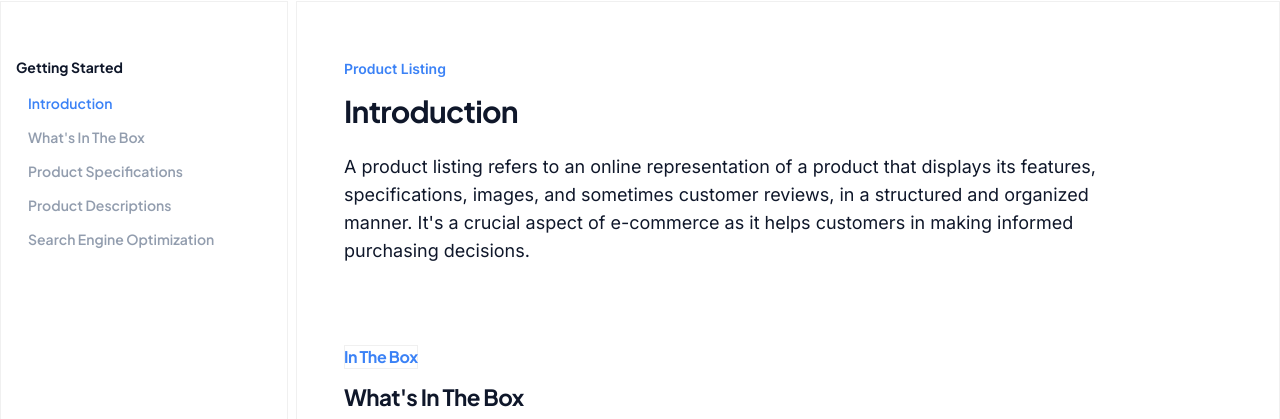
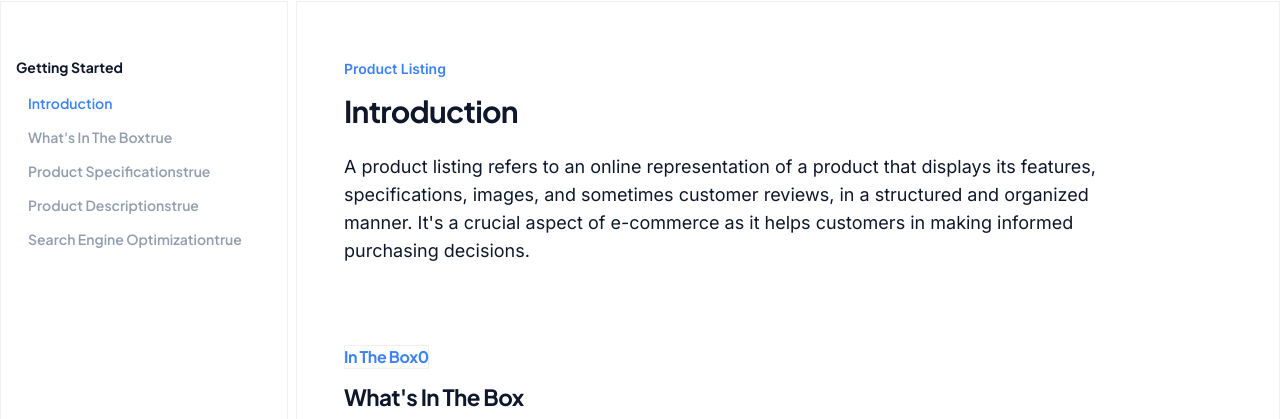
Before and after one commit to rogelcristobal/digiDirect-vite, a React (Vite) app: page / in a window 1280 px wide. Shown: the part 79-498 px from the top of the page. Built offline with nearby package versions, Linux system fonts and the light colour scheme.

Commit message:
update view value with react-intersection-observer inView value

```diff
--- a/src/components/Section.jsx
+++ b/src/components/Section.jsx
@@ -1,12 +1,11 @@
 import React from "react";
-import { useState, useEffect, useRef } from "react";
+import { useContext, useEffect, useRef } from "react";
 import { useInView } from "react-intersection-observer";
-import { motion } from "framer-motion";
-const Section = ({ title, children, category, child, id, hash }) => {
-  const [sticky, setSticky] = useState(false);
-  const { ref, entry,inView} = useInView();
-  const parentRef = useRef(null);
-
+import DocsContext from "../context/DocsContext";
+const Section = ({ title, children, category, child, itemID, hash }) => {
+  const { ref, entry,inView} = useInView()
+  const {setState,state} = useContext(DocsContext)
+  // text? 1 word=> return text: camel-case
   const camelCaseAndRemoveSpaces=(value)=>{
     if(value.split(" ").Length === 1){
        console.log(value)
@@ -19,26 +18,31 @@ const Section = ({ title, children, category, child, id, hash }) => {
         return converted
     }
   }
+  // [inView] state.viewState = inView value
   useEffect(()=>{
-    if(entry){
-      console.log(entry.target, `view${inView}`)
-    }
-  },[entry])
-
+    setState(prev=> ({
+      ...prev,
+      sections: prev.sections.map((item,id)=>{
+        if(id === itemID){
+          return { ...item, viewState: inView}
+        }
+        return item
+      })
+    }))
+  },[inView])
 
 
   return (
     <div
-      // ref={ref}
+      {...(category && { ref: ref })}
       {...(entry&& { id: category})}
-      className="flex-auto  box-border pb-4 pt-6 relative scroll-mt-20"
+      className="flex-auto  box-border pb-4 pt-6 relative scroll-mt-20 "
     >
       {category && (
         <p
-          {...(category && { ref: ref })}
           className={` thin-box-divider w-fit  transition-all duration-300 ease-in-out   z-30 text-blue-500 text-base  font-bold   leading-[24px] tracking-tight  mb-3 capitalize lg:mb-3  font-plus`}
         >
-          {category}
+          {category}{itemID}
         </p>
       )}
 
--- a/src/components/SidebarLayoutPage.jsx
+++ b/src/components/SidebarLayoutPage.jsx
@@ -41,11 +41,7 @@ const SidebarLayoutPage = () => {
     }
   }
 
-  useEffect(()=>{
-    if(targetRef.current){
-      // console.log(targetRef.current)
-    }
-  },[targetRef.current])
+
 
   return (
     <div className="relative container mx-auto flex items-start   justify-start gap-2 pt-0 box-border">
@@ -67,7 +63,7 @@ const SidebarLayoutPage = () => {
                 href={`#${item.category}`}
                 className="capitalize text-sm font-semibold  cursor-pointer hover:text-blue-500 text-slate-500/70"
               >
-                {item.title}
+                {item.title}{String(item.viewState)}
               </a>
             ))}
           </div>
@@ -92,7 +88,7 @@ const SidebarLayoutPage = () => {
         {textContent.sections.map((item, id) => (
           <Section
             key={id}
-            id={item.id}
+            itemID={id}
             title={item.title}
             category={item.category}
             hash={item.category}
--- a/src/context/DocsContext.jsx
+++ b/src/context/DocsContext.jsx
@@ -4,12 +4,14 @@ const DocsContext = createContext();
 import Section from "../components/Section";
 export const DocsProvider = ({ children }) => {
   const [state, setState] = useState({
+
     category: "product listing",
     title: "introduction",
     detail:
       "A product listing refers to an online representation of a product that displays its features, specifications, images, and sometimes customer reviews, in a structured and organized manner. It's a crucial aspect of e-commerce as it helps customers in making informed purchasing decisions.",
     sections: [
       {
+        viewState:false,
         category: "in the box",
         title: `what's in the box`,
         detail: (
@@ -36,6 +38,7 @@ export const DocsProvider = ({ children }) => {
         ),
       },
       {
+        viewState:false,
         category: "specification",
         title: "product specifications",
         detail: (
@@ -62,7 +65,7 @@ export const DocsProvider = ({ children }) => {
         ),
       },
       {
-        inView:false,
+        viewState:false,
         category: "description",
         title: "product descriptions",
         detail: (
@@ -118,6 +121,7 @@ export const DocsProvider = ({ children }) => {
         ),
       },
       {
+        viewState:false,
         category: "SEO",
         title: "Search engine optimization",
         detail: (
@@ -203,10 +207,7 @@ export const DocsProvider = ({ children }) => {
           </div>
         ),
       },
-      {
-        title: "",
-        detail: <div></div>,
-      },
+
     ],
   });
   return (
```
